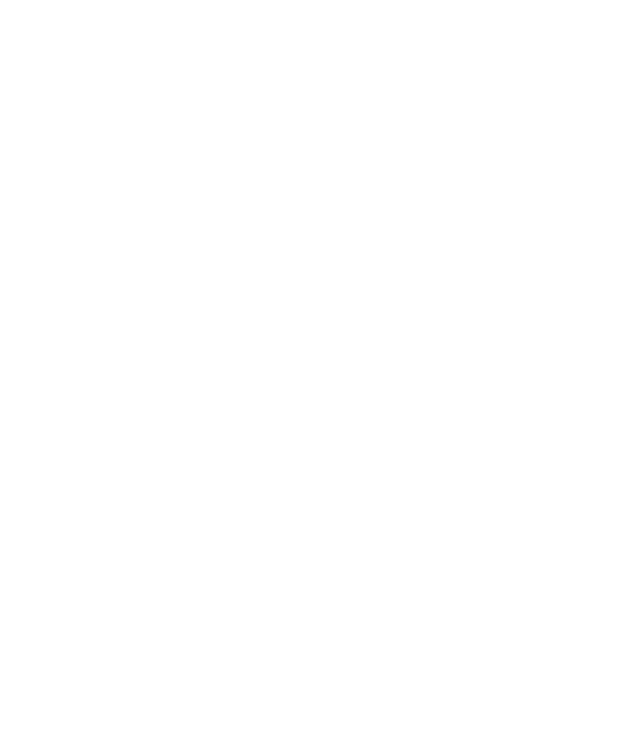
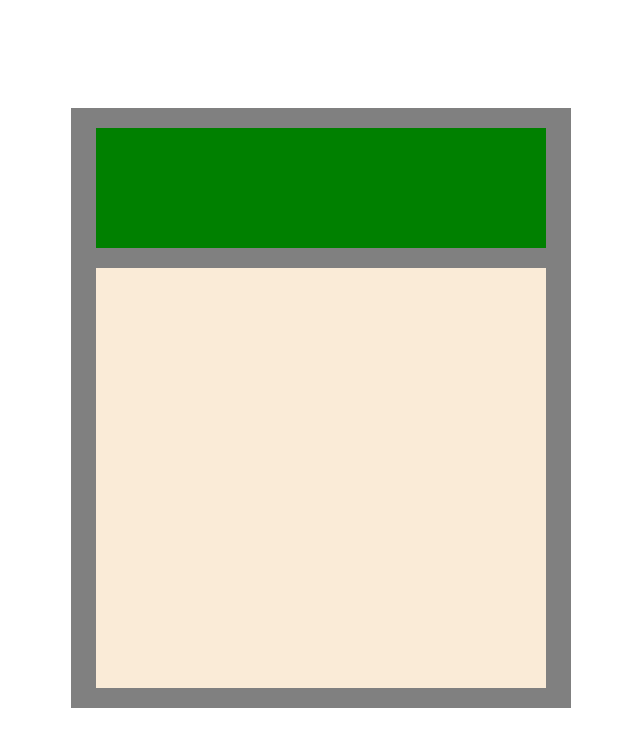
Before and after one commit to dreina99/calculator, a plain HTML site: page index.html in a window 1280 px wide. Shown: the whole page, without its empty margins (319-959 px from the left). Drawn offline with Linux system fonts and the light colour scheme.

Commit message:
Add calculator body

```diff
--- a/index.html
+++ b/index.html
@@ -7,5 +7,13 @@
         <script src = "script.js" defer></script>
     </head>
     <body>
+        <div id = "calculator">
+            <div id = "screen">
+            </div>
+            <div id = "button-container">
+                <div id = "left-buttons"></div>
+                <div id = "right-buttons"></div>
+            </div>
+        </div>
     </body>
 </html>
--- a/script.js
+++ b/script.js
@@ -0,0 +1,16 @@
+let buttonContainer = document.querySelector('#button-container')
+
+for (let i = 0; i < 4; i++) {
+    let row = document.createElement('div')
+    row.classList.add('row')
+    /*for (let j = 0; j < 5; j++) {
+        let button = document.createElement('div')
+        // skip last button create (equals will take up two rows)
+        //if(i == 3 && j == 4) break
+        // create equal button
+        if(i == 2 && j== 4) button.classList.add('equals')
+        else button.classList.add('button')
+        row.appendChild(button)
+    }*/
+    buttonContainer.appendChild(row)
+}
--- a/style.css
+++ b/style.css
@@ -0,0 +1,47 @@
+body {
+    display: flex;
+    justify-content: center;
+    align-items: center;
+    height: 100vh;
+}
+
+.button {
+    /*height: 10px;
+    width: 10px;*/
+    background-color: aqua;
+}
+
+.equals {
+    height: 20px;
+    width: 10px;
+    background-color: aliceblue;
+}
+
+#button-container {
+    display: flex;
+    gap: 10px;
+    width: 90%;
+    height: 70%;
+    background-color: antiquewhite;
+}
+
+#calculator {
+    display: flex;
+    flex-wrap: wrap;
+    justify-content: center;
+    height: 600px;
+    width: 500px;
+    background-color: grey;
+}
+
+#row {
+    width: 100%;
+    background-color: black;
+}
+
+#screen {
+    width: 90%;
+    height: 20%;
+    background-color: green;
+    margin-top: 20px;
+}
```
